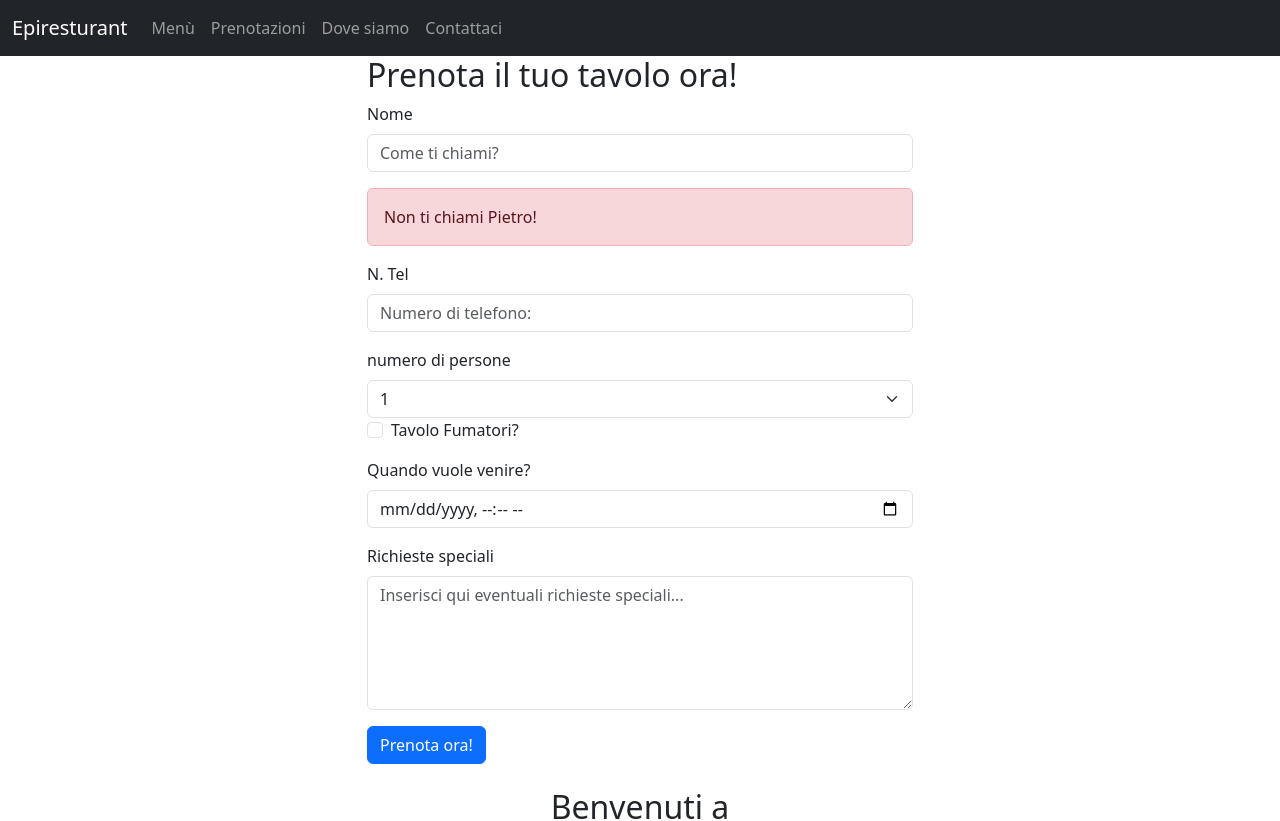
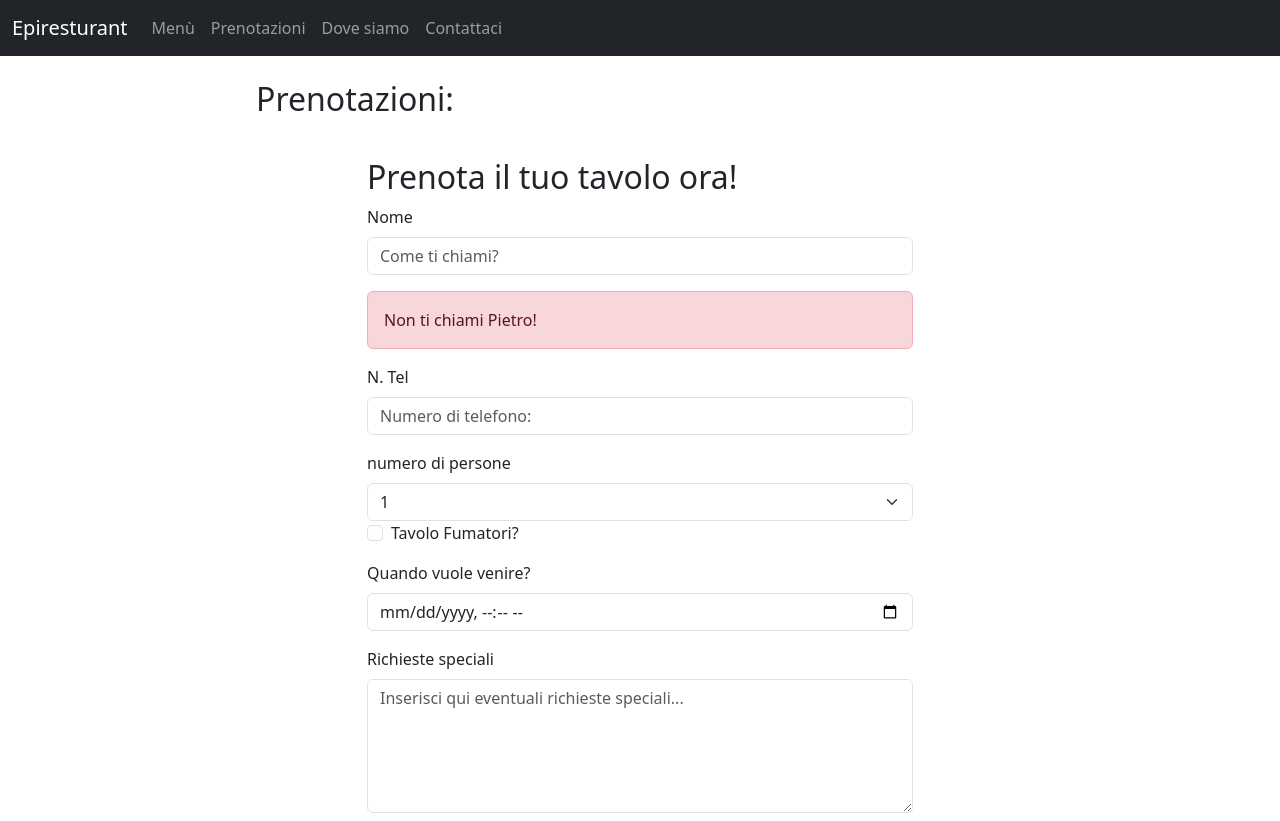
Before and after one commit to Pietroro98/episturant, a React (Create React App) app: page / in a window 1280 px wide. Shown: the top 821 px of the page. Built offline with nearby package versions, Linux system fonts and the light colour scheme.

Commit message:
creazione di bookinglist e del suo state

```diff
--- a/src/App.js
+++ b/src/App.js
@@ -3,6 +3,7 @@ import "bootstrap/dist/css/bootstrap.min.css"; //importo bootstrap per farlo fun
 import CustomNavbar from "./components/CustomNavbar";
 import Home from "./components/Home";
 import TableBooking from "./components/TableBooking";
+import BookingList from "./components/BookingList"
 
 function App() {
   return (
@@ -11,6 +12,7 @@ function App() {
         <CustomNavbar />
       </header>
       <main>
+        <BookingList/>
         <TableBooking />
         <Home />
       </main>
--- /dev/null
+++ b/src/components/BookingList.jsx
@@ -0,0 +1,34 @@
+// ogi componente deve recuperare dei dati all'avvio per
+//il proprio funzionamento avrà bisogno  di uno state,
+// abbiamo bisogno di un componente clase
+
+import { Container, Row, Col, ListGroup, ListGroupItem } from "react-bootstrap";
+import { Component } from "react";
+
+class bookingList extends Component {
+  state = {
+    reservations: [], // recupero delle Api un array di prenotazionmi, per questo usero un array vuoto, all'inizio non vedro niente nella lista perche array è vuoto
+  };
+  render() {
+    return (
+      <Container>
+        <Row className="jystify-content-center my-4">
+          <Col xs={12} md={6}>
+            <h2 className="text-center mb-3">Prenotazioni:</h2>
+            <ListGroup>
+              {this.state.reservations.map((res) => {
+                return (
+                    //la prop key è indispensabile per mantere alte performance anche su migliaia di prenotazioni
+                  <ListGroup.Item key={res._id}>
+                    {res.name} per {res.numberOfPeople}
+                  </ListGroup.Item>
+                );
+              })}
+            </ListGroup>
+          </Col>
+        </Row>
+      </Container>
+    );
+  }
+}
+export default bookingList;
```
